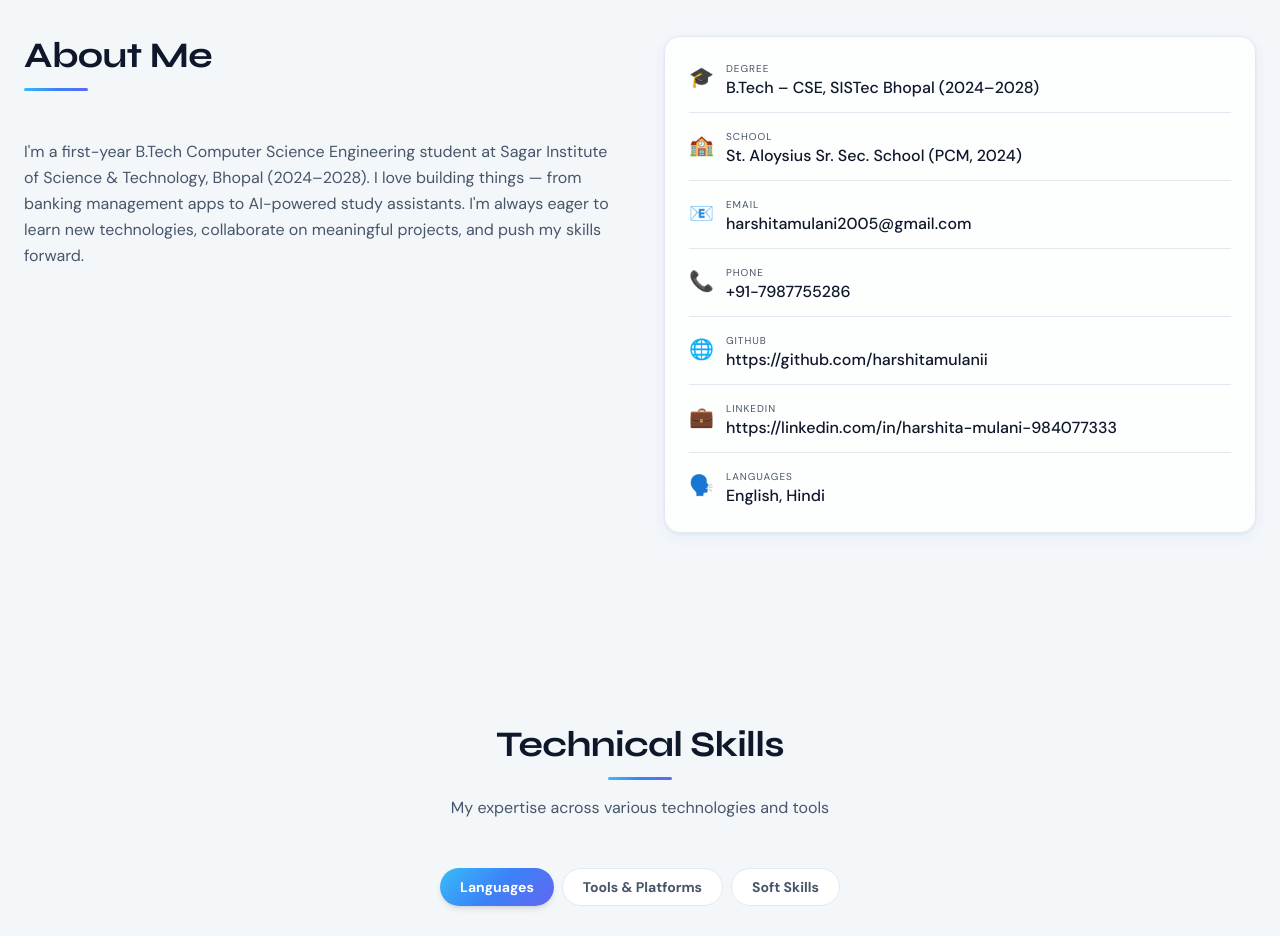
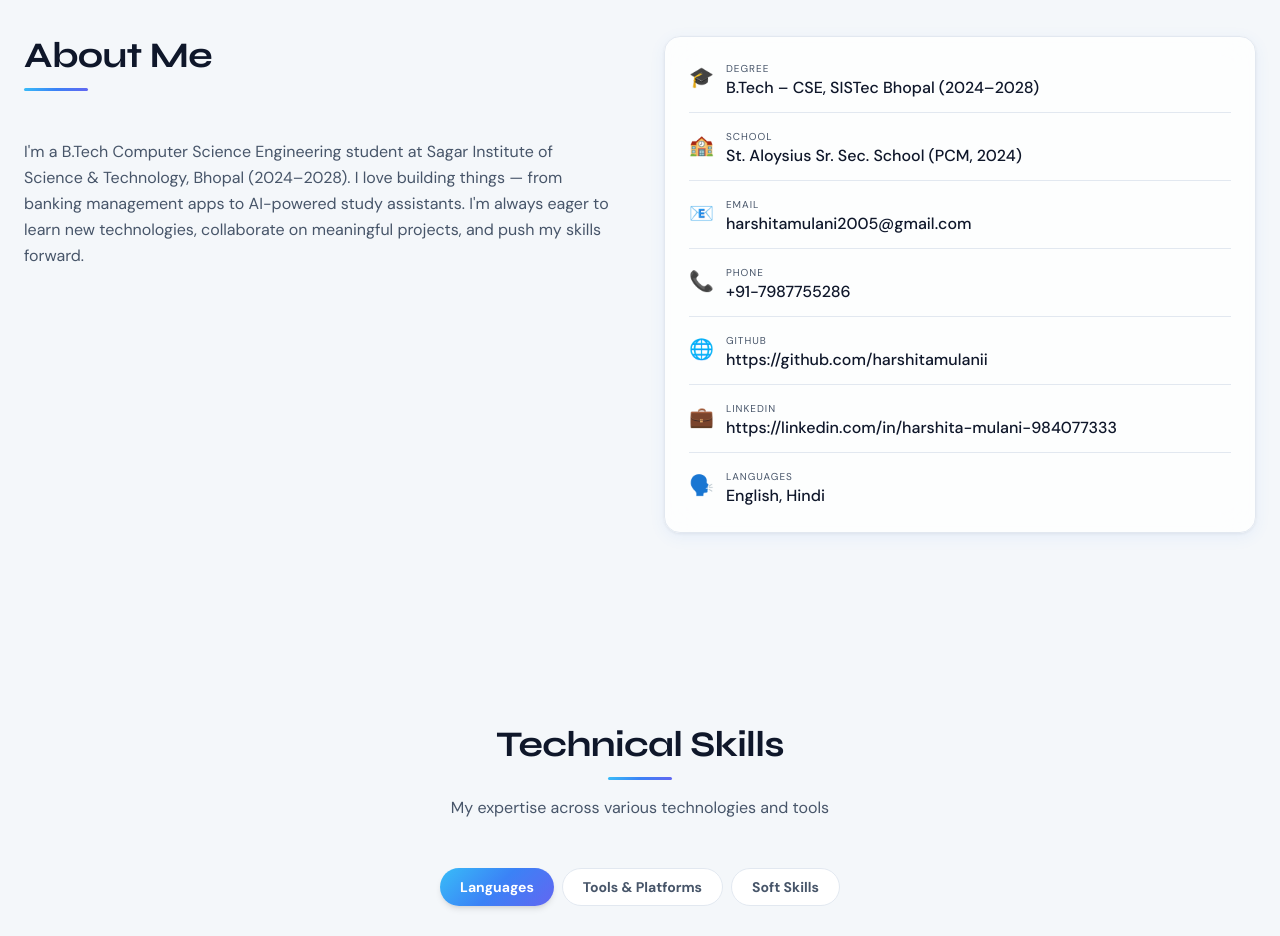
Before and after one commit to harshitamulanii/Harshita-portfolio, a React (Vite) app: page / in a window 1280 px wide. Shown: the part 860-1796 px from the top of the page. Built offline with nearby package versions, Linux system fonts and the light colour scheme.

Commit message:
updated portfolio

```diff
--- a/src/components/About.tsx
+++ b/src/components/About.tsx
@@ -18,7 +18,7 @@ export function About() {
         <div>
           <SectionHeader title="About Me" center={false} />
           <motion.p {...revealProps} className="text-base leading-relaxed text-text-secondary">
-            I'm a first-year B.Tech Computer Science Engineering student at Sagar Institute of
+            I'm a B.Tech Computer Science Engineering student at Sagar Institute of
             Science &amp; Technology, Bhopal (2024–2028). I love building things — from banking
             management apps to AI-powered study assistants. I'm always eager to learn new
             technologies, collaborate on meaningful projects, and push my skills forward.
```
